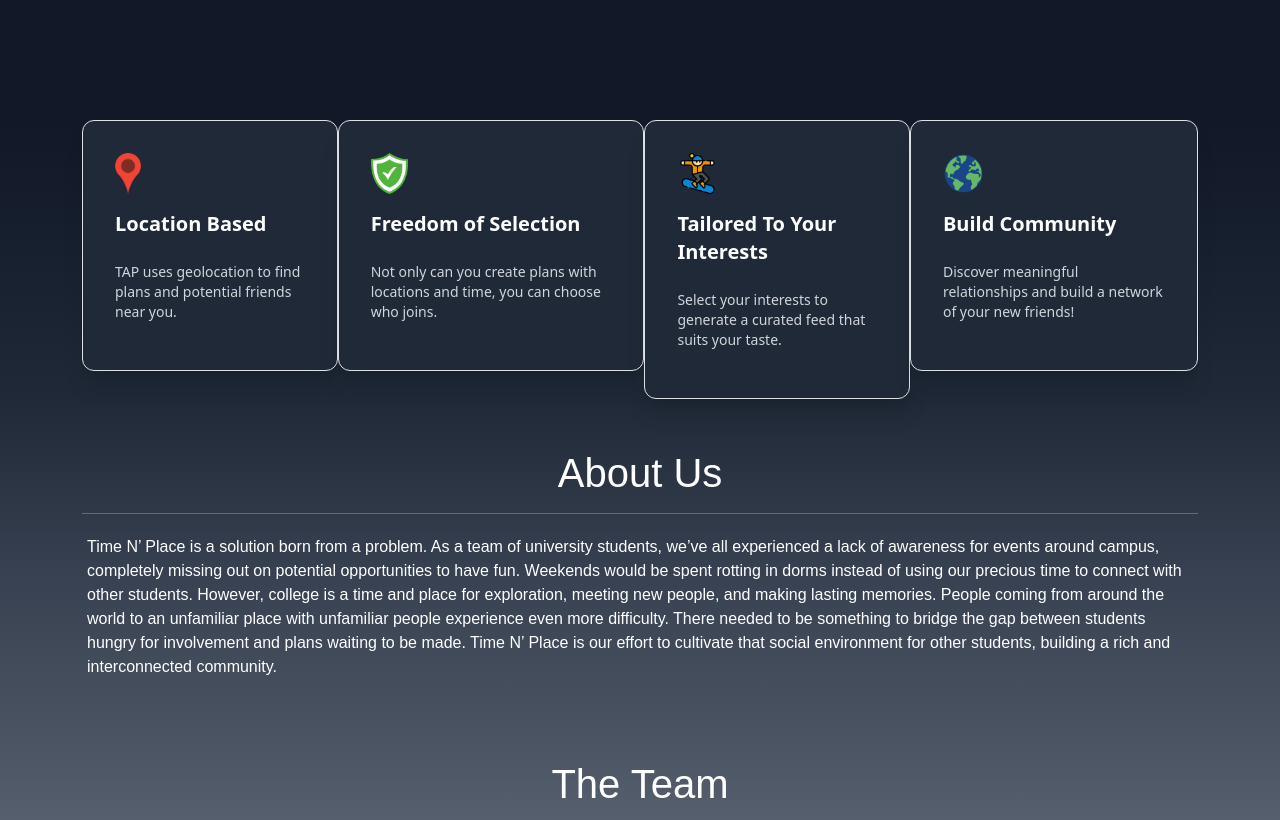
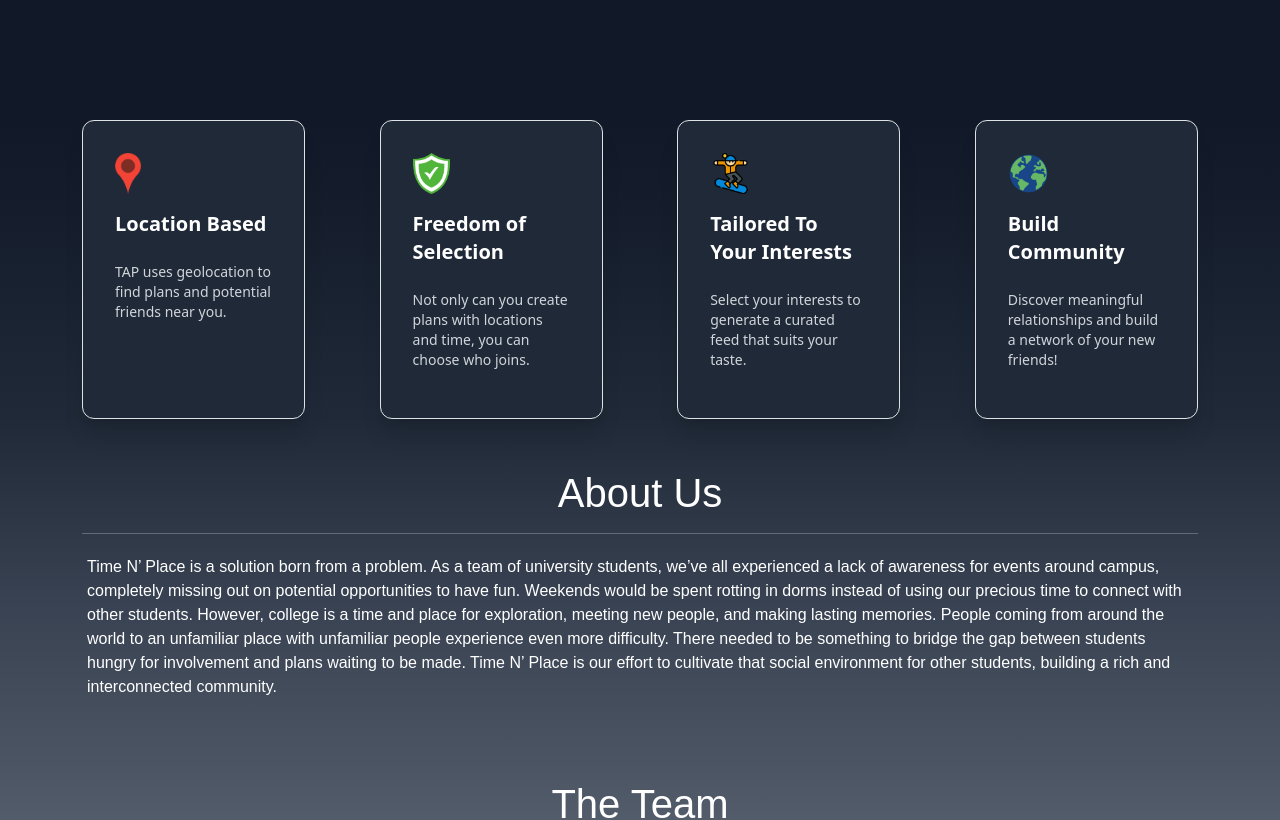
Before and after one commit to jarenadams21/friends-fe, a React (Create React App) app: page / in a window 1280 px wide. Shown: the part 680-1500 px from the top of the page. Built offline with nearby package versions, Linux system fonts and the light colour scheme.

Commit message:
changing tapcard to be dynamic

```diff
--- a/src/Home-Page/WhyTAPCard.tsx
+++ b/src/Home-Page/WhyTAPCard.tsx
@@ -1,4 +1,5 @@
 import { Container } from "react-bootstrap";
+import React from "react";
 import logo from "./map.png";
 import safety from "./safety-icon.png";
 import snowboard from "./robots.png";
@@ -7,11 +8,8 @@ import world from "./world.png";
 function WhyTAPCard() {
     return (
         <Container>
-            <div style={{ display: 'flex', justifyContent: 'space-between' }}>
-            <div>
-            <a
-                className="block rounded-xl border border-gray-800 bg-gray-800 p-8 shadow-xl no-underline"
-            >
+            <div className="flex flex-wrap justify-between">
+            <div style={{ maxWidth: "20%" }} className="block rounded-xl border border-gray-800 bg-gray-800 p-8 shadow-xl no-underline">
                 <div className="logo">
                   <img src={logo} width="26" />
                 </div>
@@ -21,12 +19,8 @@ function WhyTAPCard() {
                 <p className="mt-4 text-sm text-gray-300">
                     TAP uses geolocation to find plans and potential friends near you.
                 </p>
-            </a>
             </div>
-            <div>
-            <a
-                className="block rounded-xl border border-gray-800 bg-gray-800 p-8 shadow-xl no-underline"
-            >
+            <div style={{ maxWidth: "20%" }} className="block rounded-xl border border-gray-800 bg-gray-800 p-8 shadow-xl no-underline">
                 <div className="safety">
                   <img src={safety} width="37" />
                 </div>
@@ -36,12 +30,8 @@ function WhyTAPCard() {
                 <p className="mt-4 text-sm text-gray-300">
                     Not only can you create plans with locations and time, you can choose who joins.
                 </p>
-            </a>
             </div>
-            <div>
-            <a
-                className="block rounded-xl border border-gray-800 bg-gray-800 p-8 shadow-xl no-underline"
-            >
+            <div style={{ maxWidth: "20%" }} className="block rounded-xl border border-gray-800 bg-gray-800 p-8 shadow-xl no-underline">
                 <div className="snowboard">
                   <img src={snowboard} width="41" />
                 </div>
@@ -51,12 +41,8 @@ function WhyTAPCard() {
                 <p className="mt-4 text-sm text-gray-300">
                     Select your interests to generate a curated feed that suits your taste.
                 </p>
-            </a>
             </div>
-            <div>
-            <a
-                className="block rounded-xl border border-gray-800 bg-gray-800 p-8 shadow-xl no-underline"
-            >
+            <div style={{ maxWidth: "20%" }} className="block rounded-xl border border-gray-800 bg-gray-800 p-8 shadow-xl no-underline">
                 <div className="world">
                   <img src={world} width="41" />
                 </div>
@@ -66,13 +52,10 @@ function WhyTAPCard() {
                 <p className="mt-4 text-sm text-gray-300">
                     Discover meaningful relationships and build a network of your new friends!
                 </p>
-            </a>
             </div>
             </div>
 
         </Container>
-
-
     );
 }
 
```
Lines whose indentation alone changed are shown as unchanged.
